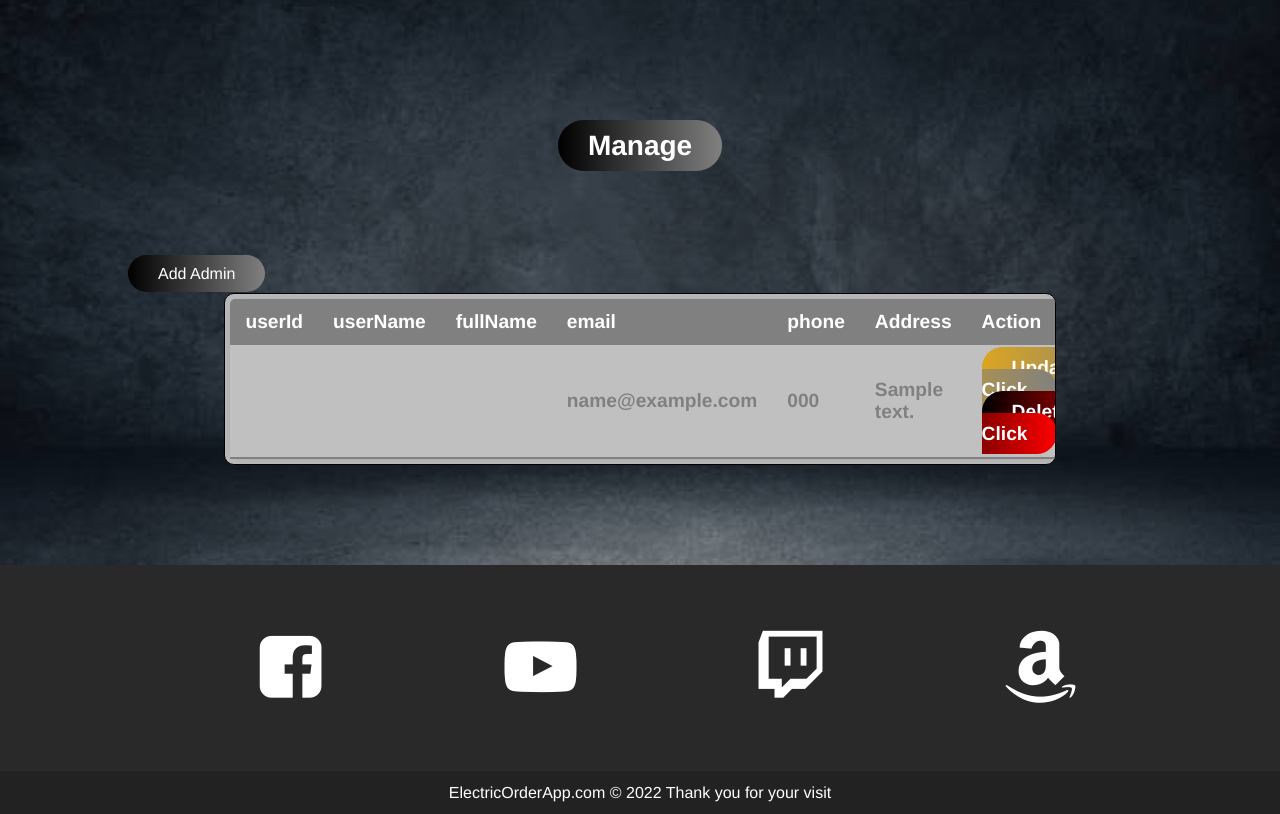
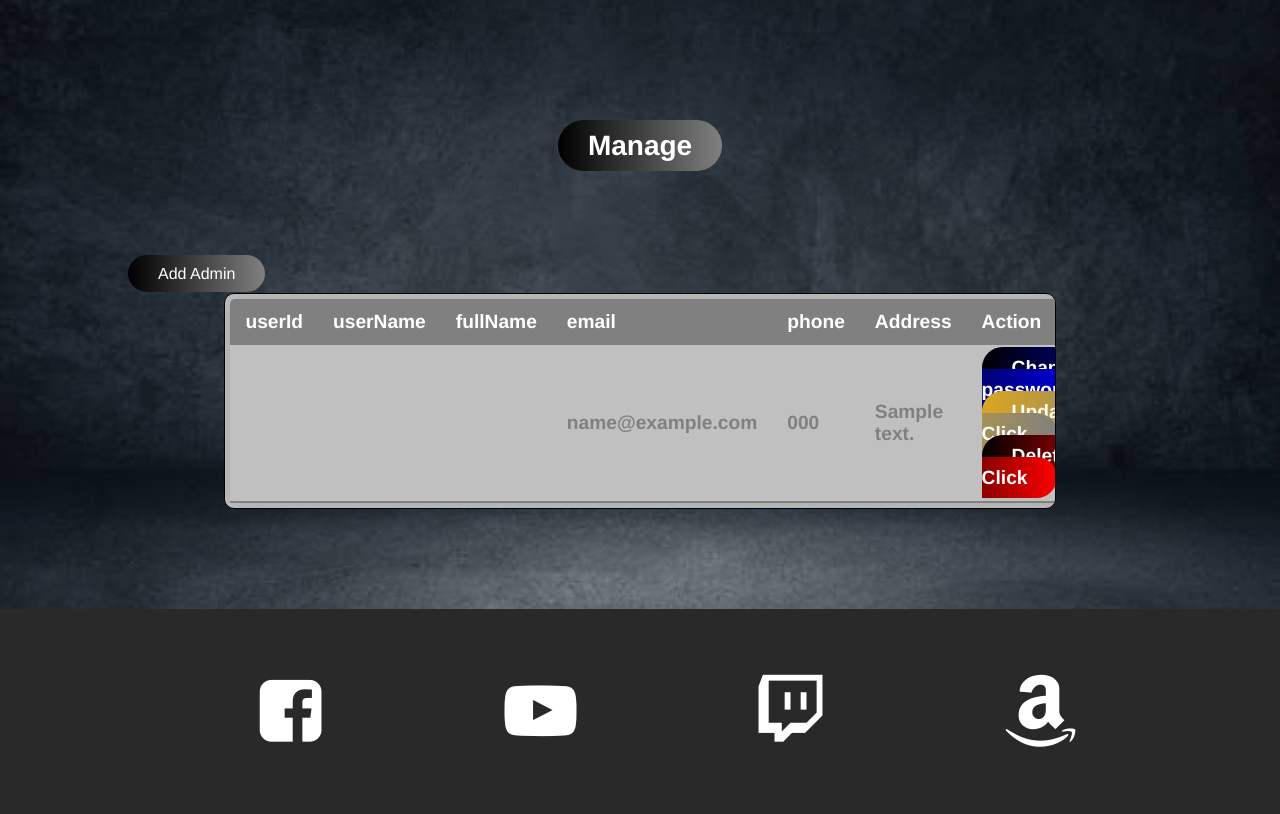
Before and after one commit to Conrado1212/SimpleCarOrderPage, a PHP site: page /electricialCar/admin/manage.php in a window 1280 px wide. Shown: the part 104-918 px from the top of the page. Run offline with PHP 8.4, Linux system fonts and the light colour scheme; tables that the repository leaves empty or names only in its code hold one stand-in row (values such as "Sample post"); data that the repository does not hold is empty; some libraries are stand-ins or nearby versions.

Commit message:
add upd ready

```diff
--- a/admin/manage.php
+++ b/admin/manage.php
@@ -69,6 +69,7 @@
                         <td><?php echo $phone; ?></td>
                         <td><?php echo $address; ?></td>
                         <td>
+                        <a href="changePassword.php?userId=<?php echo $userId;?>" class="submit-btn4"> Change password</a>
                           <a href="updateAdmin.php?userId=<?php echo $userId;?>" class="submit-btn2"> Update Click</a>
                           <a href="deleteAdmin.php?userId=<?php echo $userId;?>" class="submit-btn3"> Delete Click</a>
                         </td>
--- a/css/admin.css
+++ b/css/admin.css
@@ -175,6 +175,21 @@ a{
 }
 .submit-btn3:hover{
     background: linear-gradient(to right, red, #000000);
+
+}
+.submit-btn4{
+    padding: 10px 30px;
+    cursor: pointer;
+    display: inline;
+    margin: auto;
+    background: linear-gradient(to right, #000000, 	blue);
+    border:0;
+    outline:none;
+    border-radius: 30px;
+    color:#fff;
+}
+.submit-btn4:hover{
+    background: linear-gradient(to right, blue, #000000);
 
 }
 .input-field{
```
Also changed, not shown: 1 other file.
